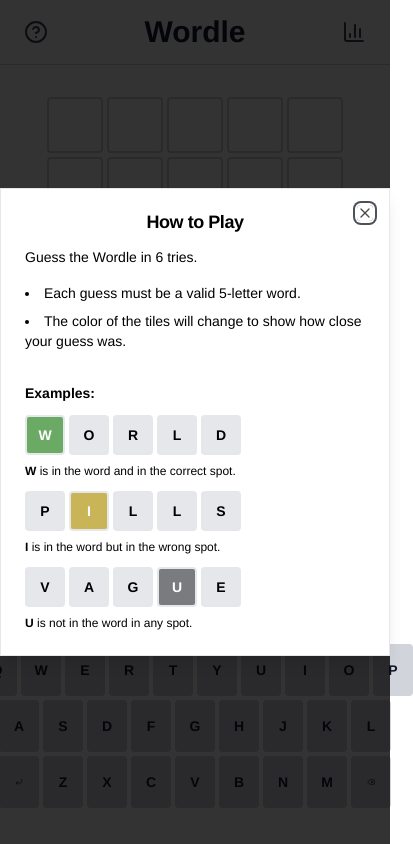
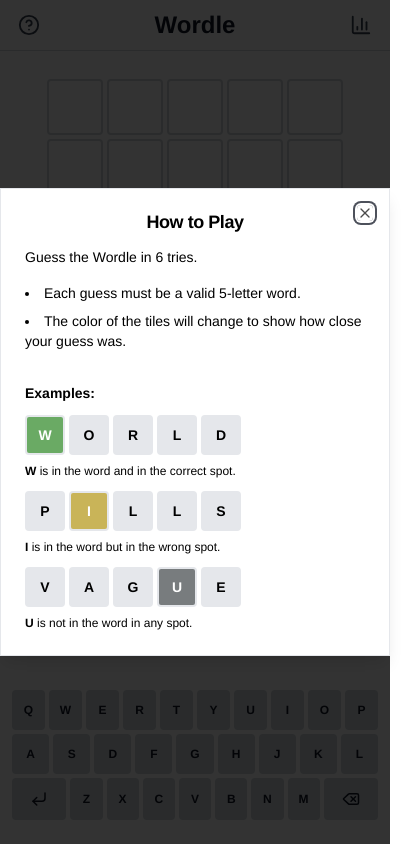
Before and after one commit to Benckert/Wordle-clone, a React (Vite) app: page / in a window 390 px wide. Shown: the whole page, 413 px wide, since content can reach past the window. Built offline with nearby package versions, Linux system fonts and the light colour scheme.

Commit message:
updates small screen support

```diff
--- a/src/App.tsx
+++ b/src/App.tsx
@@ -108,7 +108,7 @@ function App() {
       <Header />
 
       {/* Main game area */}
-      <main className="flex-1 flex flex-col items-center justify-between max-w-lg mx-auto w-full p-4">
+      <main className="flex-1 flex flex-col items-center justify-between max-w-lg mx-auto w-full px-2 py-3">
         <Grid />
         <Keyboard />
       </main>
--- a/src/components/Header.tsx
+++ b/src/components/Header.tsx
@@ -20,33 +20,39 @@ const Header: React.FC = () => {
   const { toggleHelp, toggleStats } = useGameStore();
 
   return (
-    <header className="border-b border-gray-300 dark:border-gray-700 px-4 py-3">
+    <header className="border-b border-gray-300 dark:border-gray-700 px-3 py-2">
       <div className="max-w-lg mx-auto flex items-center justify-between">
         {/* Help Button */}
         <button
           onClick={toggleHelp}
-          className="p-2 hover:bg-gray-100 dark:hover:bg-gray-800 rounded transition-colors"
+          className="p-1.5 hover:bg-gray-100 dark:hover:bg-gray-800 rounded transition-colors"
           aria-label="Help"
         >
-          <HelpCircle size={24} className="text-gray-700 dark:text-gray-300" />
+          <HelpCircle
+            size={22}
+            className="text-gray-700 dark:text-gray-300"
+          />
         </button>
 
         {/* Title */}
-        <h1 className="text-3xl font-bold text-gray-900 dark:text-white">
+        <h1 className="text-2xl font-bold text-gray-900 dark:text-white">
           Wordle
         </h1>
 
         {/* Statistics Button */}
         <button
           onClick={toggleStats}
-          className="p-2 hover:bg-gray-100 dark:hover:bg-gray-800 rounded transition-colors"
+          className="p-1.5 hover:bg-gray-100 dark:hover:bg-gray-800 rounded transition-colors"
           aria-label="Statistics"
         >
-          <BarChart3 size={24} className="text-gray-700 dark:text-gray-300" />
+          <BarChart3
+            size={22}
+            className="text-gray-700 dark:text-gray-300"
+          />
         </button>
       </div>
     </header>
-  );
+  )
 };
 
 export default Header;
--- a/src/components/Keyboard.tsx
+++ b/src/components/Keyboard.tsx
@@ -65,26 +65,25 @@ const Key: React.FC<KeyProps> = ({
       onClick={onClick}
       disabled={isDisabled}
       className={`
-        ${isSpecialKey ? "px-4" : "px-3"} py-4
-        rounded font-bold text-sm
+        ${isSpecialKey ? "px-3 flex-[1.5]" : "px-1.5 flex-1"} py-3
+        rounded font-bold text-xs
         ${getBackgroundColor()}
         transition-colors duration-200
         flex items-center justify-center
-        min-w-[40px]
         ${isDisabled ? "opacity-50 cursor-not-allowed" : ""}
       `}
       aria-label={value}
     >
       {value === "BACKSPACE" ? (
-        <Delete size={20} />
+        <Delete size={18} />
       ) : value === "ENTER" ? (
         isLoading ? (
           <Loader2
-            size={20}
+            size={18}
             className="animate-spin"
           />
         ) : (
-          <CornerDownLeft size={20} />
+          <CornerDownLeft size={18} />
         )
       ) : (
         value
@@ -130,7 +129,7 @@ const Keyboard: React.FC = () => {
   }
 
   return (
-    <div className="w-full max-w-lg px-2 pb-4">
+    <div className="w-full max-w-lg px-1 pb-2">
       {KEYBOARD_ROWS.map((row, rowIndex) => (
         <div
           key={rowIndex}
```
